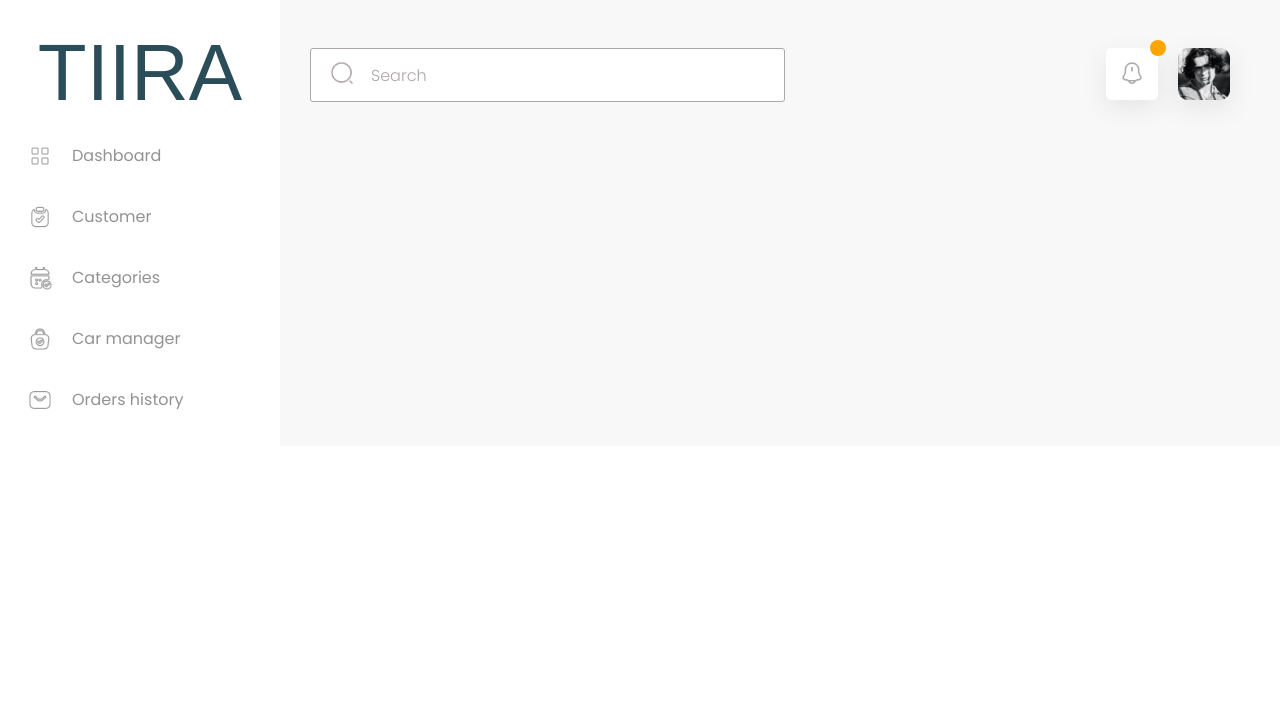
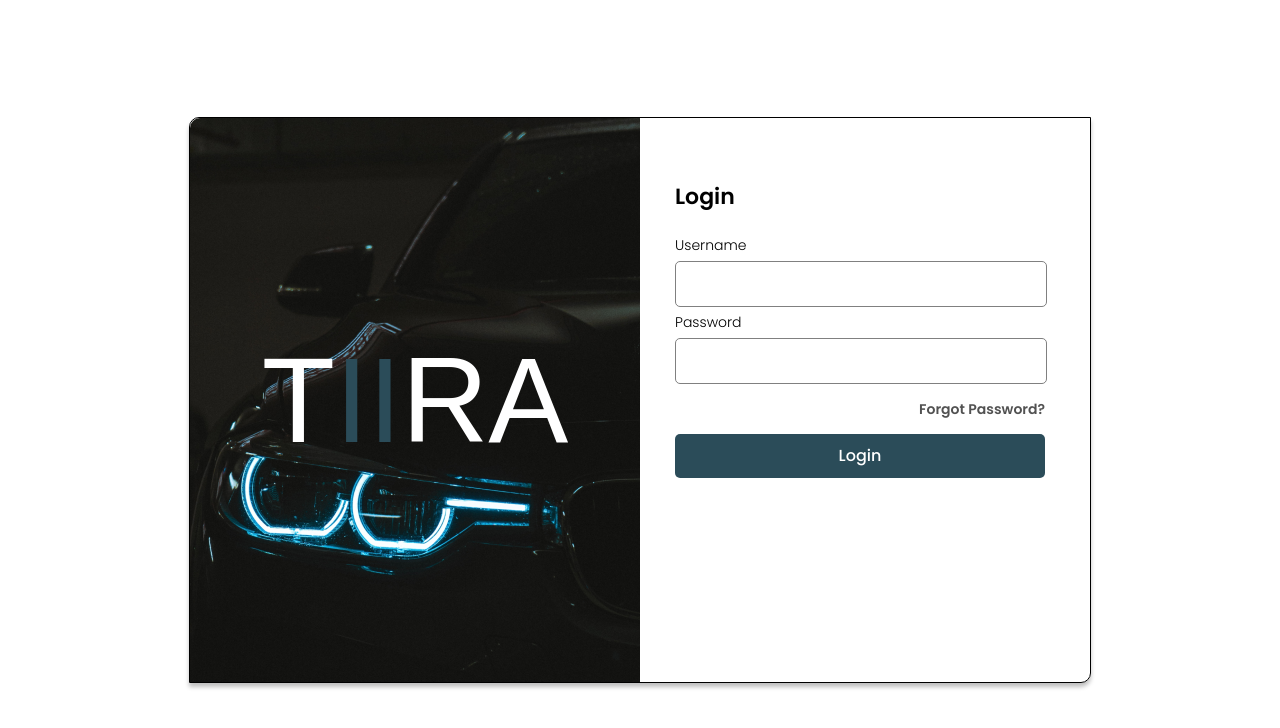
Before and after one commit to huxfuoc/rent-car, a React (Vite) app: page /login in a window 1280 px wide. Shown: the top 728 px of the page. Built offline with nearby package versions, Linux system fonts and the light colour scheme; a web font is replaced by a local one.

Commit message:
Issue React Route

```diff
--- a/src/App.jsx
+++ b/src/App.jsx
@@ -0,0 +1,16 @@
+import React from 'react';
+import { BrowserRouter as Router, Routes, Route } from 'react-router-dom';
+import Login from './pages/Login';
+import Layout from './layout/Layout.jsx';
+
+const App = () => {
+    return (
+        <Router>
+            <Routes>
+                <Route path="/login" element={<Login />} />
+                <Route path="/app" element={<Layout />} />
+            </Routes>
+        </Router>
+    );
+};
+export default App;
--- a/src/components/Sidebar.jsx
+++ b/src/components/Sidebar.jsx
@@ -11,7 +11,6 @@ const SidebarLink = ({ to, children, imageSrc, altText }) => {
             </Link>
         </li>
     );
-
 };
 
 const Sidebar = () => {
@@ -21,19 +20,19 @@ const Sidebar = () => {
             <nav>
                 <ul>
                     <li>
-                        <SidebarLink to="/" imageSrc='src/assets/1.png' altText='dashboard'>Dashboard</SidebarLink>
+                        <SidebarLink to="/app" imageSrc='src/assets/1.png' altText='dashboard'>Dashboard</SidebarLink>
                     </li>
                     <li>
-                        <SidebarLink to="/customer" imageSrc='src/assets/2.png' altText='customer'>Customer</SidebarLink>
+                        <SidebarLink to="/app/customer" imageSrc='src/assets/2.png' altText='customer'>Customer</SidebarLink>
                     </li>
                     <li>
-                        <SidebarLink to="/categories" imageSrc='src/assets/3.png' altText='categories'>Categories</SidebarLink>
+                        <SidebarLink to="/app/categories" imageSrc='src/assets/3.png' altText='categories'>Categories</SidebarLink>
                     </li>
                     <li>
-                        <SidebarLink to="/manager" imageSrc='src/assets/4.png' altText='car'>Car manager</SidebarLink>
+                        <SidebarLink to="/app/manager" imageSrc='src/assets/4.png' altText='car'>Car manager</SidebarLink>
                     </li>
                     <li>
-                        <SidebarLink to="/history" imageSrc='src/assets/5.png' altText='history'>Orders history</SidebarLink>
+                        <SidebarLink to="/app/history" imageSrc='src/assets/5.png' altText='history'>Orders history</SidebarLink>
                     </li>
                 </ul>
             </nav>
--- a/src/layout/Layout.jsx
+++ b/src/layout/Layout.jsx
@@ -1,23 +1,21 @@
 import './Layout.scss';
-import { BrowserRouter as Routing } from 'react-router-dom';
 import Sidebar from '../components/Sidebar';
 import Header from '../components/Header';
-import Router from '../routing/Router';
+import AppRouter from '../routing/AppRouter';
 
 const Layout = () => {
 
     return (
         <>
             <div className='dashboard'>
-                <Routing>
+
                 <div className='l'>
                     <Sidebar />
                 </div>
                 <div className='r'>
                     <Header />
-                        <Router />
+                    <AppRouter />
                 </div>
-                </Routing>
             </div>
         </>
     )
--- a/src/main.jsx
+++ b/src/main.jsx
@@ -2,11 +2,13 @@ import React from 'react'
 import ReactDOM from 'react-dom/client'
 import Layout from './layout/Layout.jsx'
 import './index.scss'
+import App from './App.jsx'
 import Login from './pages/Login.jsx'
 
 ReactDOM.createRoot(document.getElementById('root')).render(
   <React.StrictMode>
     {/* <Login /> */}
-    <Layout />
+    {/* <Layout /> */}
+    <App />
   </React.StrictMode>,
 )
--- /dev/null
+++ b/src/routing/AppRouter.jsx
@@ -0,0 +1,21 @@
+import React from 'react'
+import { Routes, Route } from 'react-router-dom';
+import Categories from '../pages/Categories';
+import CarManager from '../pages/CarManager';
+import OrderHistory from '../pages/OrderHistory';
+import Dashboard from '../pages/Dashboard';
+import Customer from '../pages/Customer';
+
+const AppRouter = () => {
+    return (
+        <Routes>
+            <Route path="/app" element={<Dashboard />} />
+            <Route path="/app/customer" element={<Customer />} />
+            <Route path="/app/categories" element={<Categories />} />
+            <Route path="/app/manager" element={<CarManager />} />
+            <Route path="/app/history" element={<OrderHistory />} />
+        </Routes>
+    )
+}
+
+export default AppRouter
--- a/src/routing/Router.jsx
+++ /dev/null
@@ -1,21 +0,0 @@
-import React from 'react'
-import { Routes, Route } from 'react-router-dom';
-import Dashboard from '../pages/Dashboard';
-import Customer from '../pages/Customer';
-import Categories from '../pages/Categories';
-import CarManager from '../pages/CarManager';
-import OrderHistory from '../pages/OrderHistory';
-
-const Router = () => {
-    return (
-        <Routes>
-            <Route path="/" element={<Dashboard />} />
-            <Route path="/customer" element={<Customer />} />
-            <Route path="/categories" element={<Categories />} />
-            <Route path="/carmanager" element={<CarManager />} />
-            <Route path="/history" element={<OrderHistory />} />
-        </Routes>
-    )
-}
-
-export default Router
```
Lines whose indentation alone changed are shown as unchanged.
